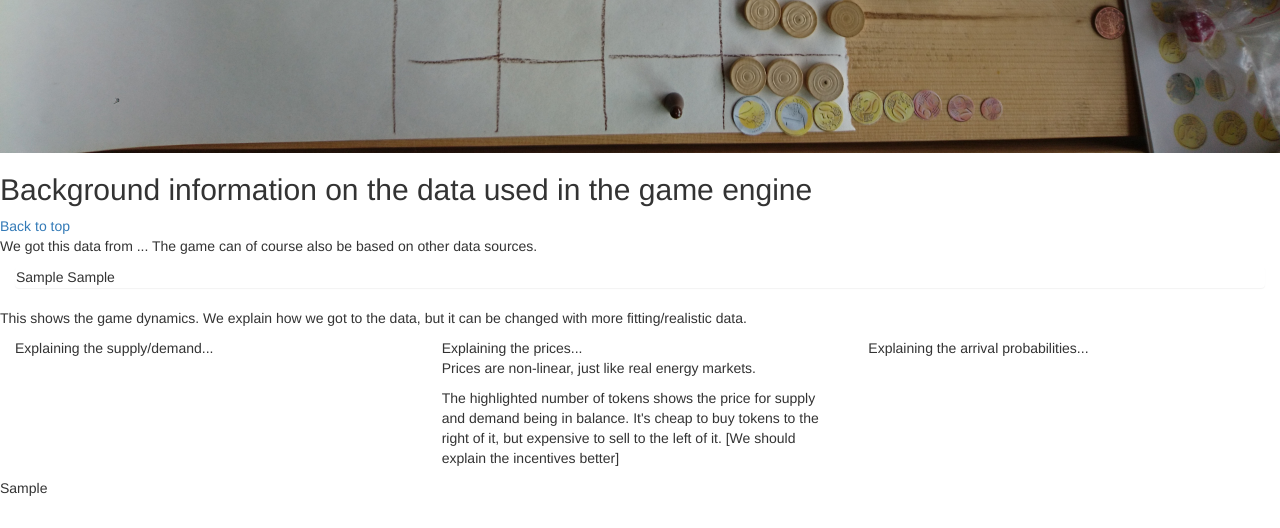
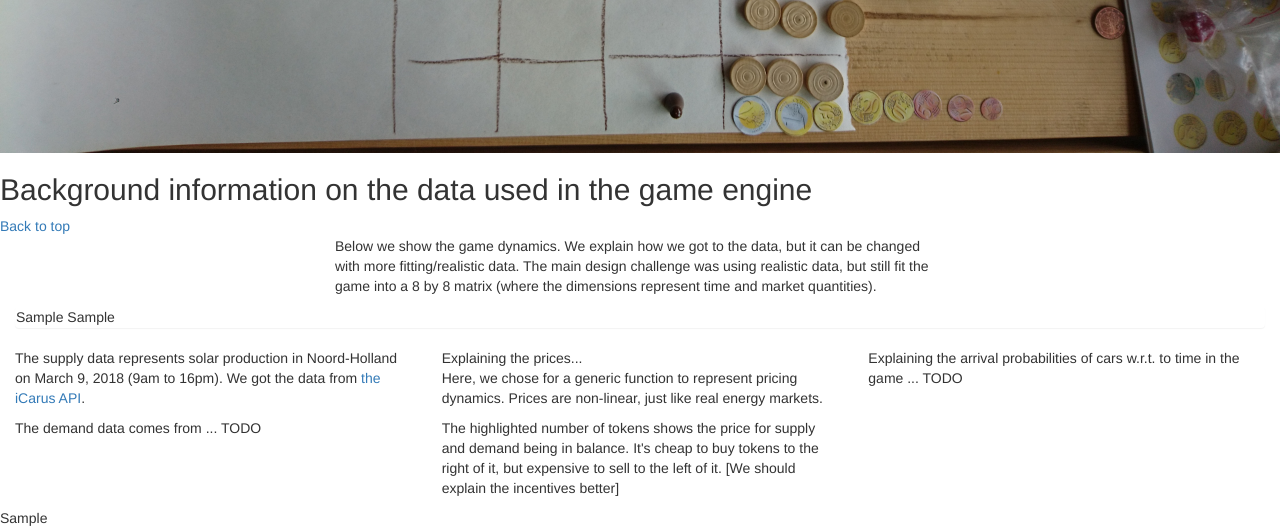
Before and after one commit to SeitaBV/smartcharginggame, a Flask app: template templates/dashboard.html in a window 1280 px wide. Shown: the part 2385-2913 px from the top of the page. Before the commit the page ends 2881 px from the top, so only its background shows below. Run offline with Flask 2, Linux system fonts and the light colour scheme; the template is opened without the code that fills it: most values are stand-ins (such as "Sample title", 1, 10 or a date in 2020); parts of the project's set-up code (start-up, migrations or seed data) failed here and were passed over.

Commit message:
Some more explanations on top of data and about supply

```diff
--- a/templates/dashboard.html
+++ b/templates/dashboard.html
@@ -310,12 +310,21 @@
                 <a name="data"></a>
                 <h2>Background information on the data used in the game engine</h2>
                 <a href="#game">Back to top</a>
+            </div>
 
+            <div class="row">
+                <div class="col-sm-3"></div>
+                <div class="col-sm-6">
                 <p>
-                    We got this data from ...
-                    The game can of course also be based on other data sources.
+                    Below we show the game dynamics. We explain how we got to the data, but it can be changed with more fitting/realistic data.
+                    The main design challenge was using realistic data, but still fit the game into a 8 by 8 matrix (where the dimensions
+                    represent time and market quantities).
                 </p>
+                </div>
+                <div class="col-sm-3"></div>
+            </div>
 
+            <div class="row">
                 <div class="col-sm-12">
                     <div class="panel">
                         {{ data_plots_html | safe }}
@@ -323,15 +332,18 @@
                     </div>
                 </div>
 
-                <p>This shows the game dynamics. We explain how we got to the data, but it can be changed with more fitting/realistic data.</p>
             </div>
             <div class="row">
                 <div class="col-sm-4">
-                    Explaining the supply/demand...
+                    <p>The supply data represents solar production in Noord-Holland on March 9, 2018 (9am to 16pm).
+                    We got the data from <a href="https://icarus.energy/">the iCarus API</a>.</p>
+                    <p>The demand data comes from ... TODO</p>
                 </div>
                 <div class="col-sm-4">
                     Explaining the prices...<br/>
-                    <p>Prices are non-linear, just like real energy markets.</p>
+                    <p>Here, we chose for a generic function to represent pricing dynamics.
+                        Prices are non-linear, just like real energy markets.
+                    </p>
                     <p>
                     The highlighted number of tokens shows the price for supply and demand being in balance.
                     It's cheap to buy tokens to the right of it, but expensive to sell to the left of it.
@@ -339,7 +351,7 @@
                     </p>
                 </div>
                 <div class="col-sm-4">
-                    Explaining the arrival probabilities...
+                    Explaining the arrival probabilities of cars w.r.t. to time in the game ... TODO
                 </div>
             </div>
 
```
